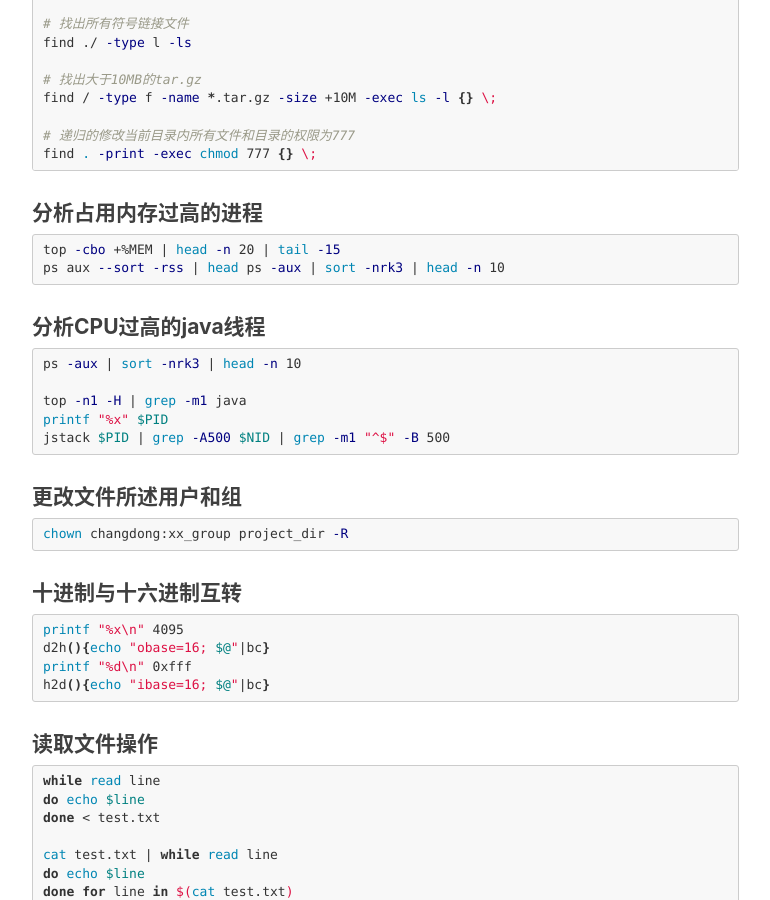
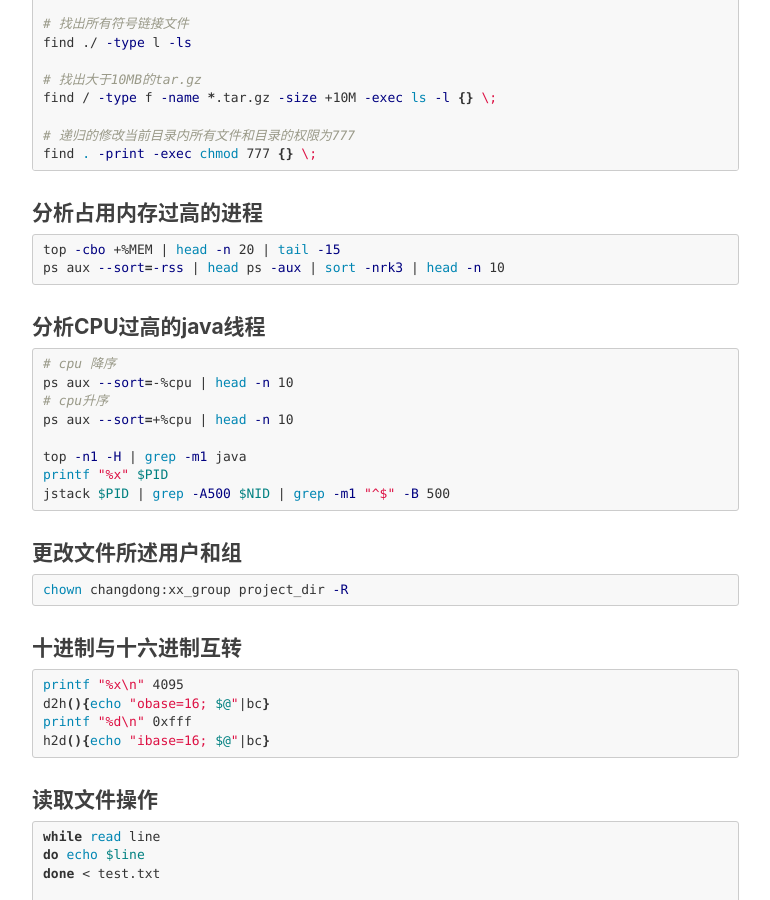
Before and after one commit to cddesire/cddesire.github.io, a Jekyll site: the page built from _posts/2017-05-14-common-cmd.markdown, in a window 1280 px wide and 900 px high, scrolled down 3827 px. Shown: the whole window, without its empty margins (233-1003 px from the left). Built offline with Jekyll 4.4.1, drawn with Linux system fonts in a browser that asks for light colours; nearby versions of some CDN libraries; comment, search, counter and statistics services are not loaded.

````diff
--- a/_posts/2017-05-14-common-cmd.markdown
+++ b/_posts/2017-05-14-common-cmd.markdown
@@ -200,14 +200,17 @@ find . -print -exec chmod 777 {} \;
 #### 分析占用内存过高的进程
 ``` sh
 top -cbo +%MEM | head -n 20 | tail -15
-ps aux --sort -rss | head
+ps aux --sort=-rss | head
 
 ps -aux | sort -nrk3 | head -n 10
 ```
 
 ####  分析CPU过高的java线程
 ``` sh
-ps -aux | sort -nrk3 | head -n 10
+# cpu 降序
+ps aux --sort=-%cpu | head -n 10
+# cpu升序
+ps aux --sort=+%cpu | head -n 10
 
 top -n1 -H | grep -m1 java
 printf "%x" $PID
--- a/_posts/2017-05-14-common-tool.markdown
+++ b/_posts/2017-05-14-common-tool.markdown
@@ -278,6 +278,12 @@ A列中是否包含B
 ##### 查询返回多列
 ![vlookup4](/img/in-post/common-tool/vlookup4.jpg)
 
+### Excel 行列转化
+#### 列转多行
+![offset1](/img/in-post/common-tool/offset1.jpg)
+#### 行转多列
+![offset2](/img/in-post/common-tool/offset2.jpg)
+
 ### Excel 常用技巧
 -	快速选取资料 command + shift + 上下左右方向
 -	转置  复制右击选择性粘贴，转置
````
Also changed, not shown: _posts/2020-07-19-common-cpp-code.markdown (+7 -7 lines).
